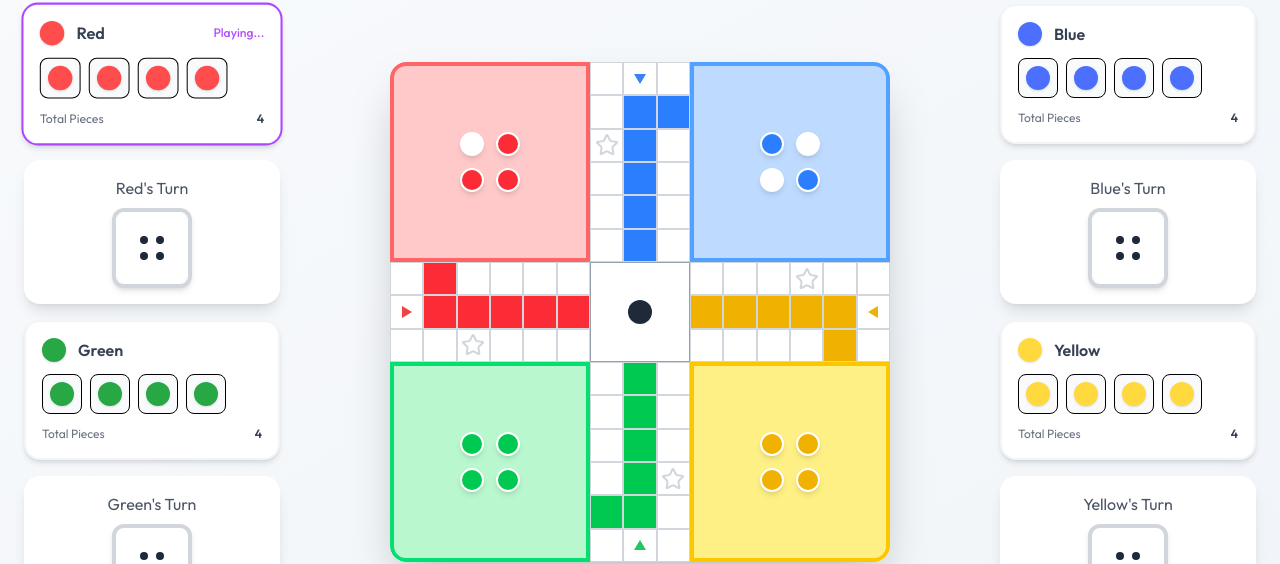
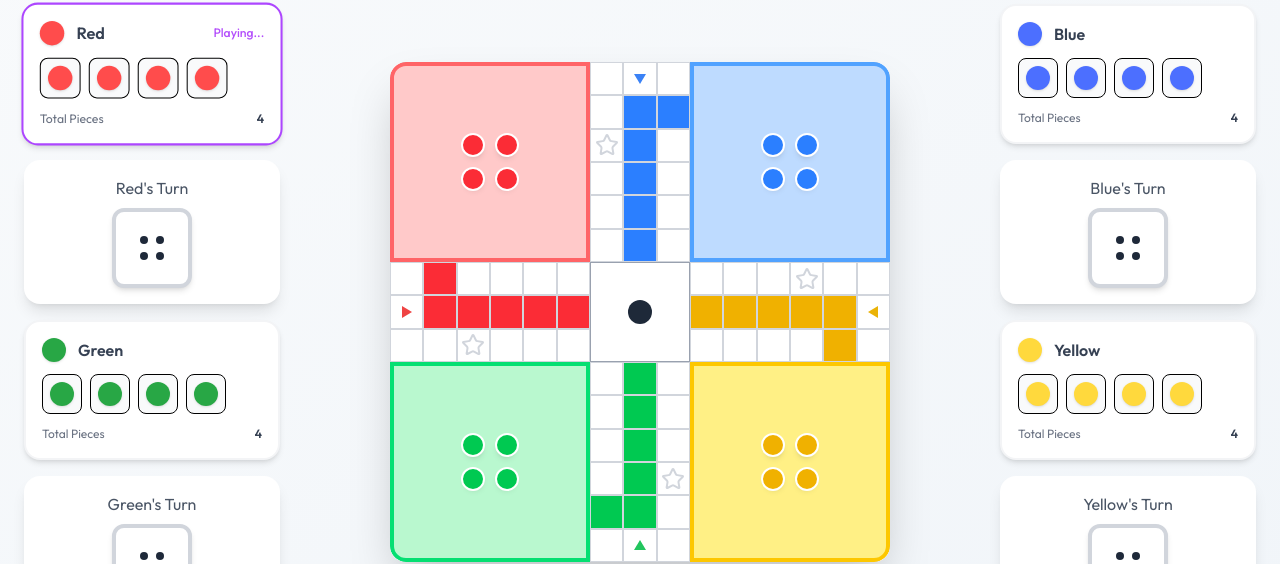
Before and after one commit to MeiRomney/Ludo, a React (Vite) app in the folder client/: page /gameplay in a window 1280 px wide. Shown: the part 84-648 px from the top of the page. Built offline with nearby package versions, Linux system fonts and the light colour scheme.

Commit message:
Added starting pieces' positions

```diff
--- a/client/src/components/GameBoard.jsx
+++ b/client/src/components/GameBoard.jsx
@@ -1,43 +1,12 @@
-import { ArrowUp, Star } from 'lucide-react';
+import { Star } from 'lucide-react';
 import React from 'react'
 
 const GameBoard = () => {
 
-    const blueSafeZone = [
-            [1, 7],
-            [2, 7],
-            [3, 7],
-            [4, 7],
-            [5, 7],
-            [1, 8],
-        ];
-
-    const redSafeZone = [
-            [7, 1],
-            [7, 2],
-            [7, 3],
-            [7, 4],
-            [7, 5],
-            [6, 1],
-        ];
-
-    const yellowSafeZone = [
-            [7, 9],
-            [7, 10],
-            [7, 11],
-            [7, 12],
-            [7, 13],
-            [8, 13],
-        ];
-
-    const greenSafeZone = [
-            [9, 7],
-            [10, 7],
-            [11, 7],
-            [12, 7],
-            [13, 7],
-            [13, 6],
-        ];
+    const blueSafeZone = [[1, 7], [2, 7], [3, 7], [4, 7], [5, 7], [1, 8],];
+    const redSafeZone = [[7, 1], [7, 2], [7, 3], [7, 4], [7, 5], [6, 1],];
+    const yellowSafeZone = [[7, 9], [7, 10], [7, 11], [7, 12], [7, 13], [8, 13],];
+    const greenSafeZone = [[9, 7], [10, 7], [11, 7], [12, 7], [13, 7], [13, 6],];
 
     // Safe/star zones
     const starZones = [
@@ -60,6 +29,12 @@ const GameBoard = () => {
     const greenHome = { rowStart: 9, colStart: 0, color: "bg-green-200", border: "border-green-400" };
     const yellowHome = { rowStart: 9, colStart: 9, color: "bg-yellow-200", border: "border-yellow-400" };
 
+    // Pieces starting position
+    const redPieces = [[2,2], [2,3], [3,2], [3,3]];
+    const bluePieces = [[2,11], [2,12], [3,11], [3,12]];
+    const greenPieces = [[11,2], [11,3], [12,2], [12,3]];
+    const yellowPieces = [[11,11], [11,12], [12,11], [12,12]];
+
     // helper function
     const match = (arr, row, col) => arr.some(([r, c]) => r === row && c === col);
 
@@ -69,6 +44,17 @@ const GameBoard = () => {
         if(match(redSafeZone, row, col)) return "bg-red-500";
         if(match(yellowSafeZone, row, col)) return "bg-yellow-500";
         return "bg-white";
+    }
+
+    const renderPieces = (row, col) => {
+        if(match(redPieces, row, col))
+            return <div className='w-6 h-6 bg-red-500 rounded-full border-2 border-white relative z-10'></div>;
+        if(match(bluePieces, row, col))
+            return <div className='w-6 h-6 bg-blue-500 rounded-full border-2 border-white relative z-10'></div>;
+        if(match(greenPieces, row, col))
+            return <div className='w-6 h-6 bg-green-500 rounded-full border-2 border-white relative z-10'></div>;
+        if(match(yellowPieces, row, col))
+            return <div className='w-6 h-6 bg-yellow-500 rounded-full border-2 border-white relative z-10'></div>;
     }
 
   return (
@@ -81,17 +67,17 @@ const GameBoard = () => {
 
                 const isStar = match(starZones, row, col);
                 const arrow = arrows.find((a)=> a.row === row && a.col === col);
-
                 const bgColor = getCellColor(row, col);
+                const pieces = renderPieces(row, col);
 
                 return (
                     <div
                     key={i}
                     className={`border border-gray-300 flex items-center justify-center ${bgColor}`}>
-                        {isStar && <span className='text-gray-300 text-sm'><Star/></span>}
+                        {isStar && <span className='text-gray-300 text-sm z-0 absolute'><Star/></span>}
                         {arrow && (
                             <div
-                                className={`w-0 h-0 border-l-[6px] border-r-[6px] border-b-[10px] ${arrow.rotation}`}
+                                className={`w-0 h-0 border-l-[6px] border-r-[6px] border-b-[10px] ${arrow.rotation} z-0 absolute`}
                                 style={{
                                     borderLeftColor: 'transparent',
                                     borderRightColor: 'transparent',
@@ -100,6 +86,7 @@ const GameBoard = () => {
                                 }}
                             ></div>
                         )}
+                        {pieces}
                     </div>
                 );
             })}
@@ -109,10 +96,9 @@ const GameBoard = () => {
                 className={`absolute top-0 left-0 w-[40%] h-[40%] ${redHome.color} ${redHome.border} border-4 rounded-tl-2xl flex items-center justify-center`}
             >
                 <div className='grid grid-cols-2 gap-3'>
-                    <div className='w-6 h-6 bg-white rounded-full shadow-md border-2 border-white'></div>
-                    <div className='w-6 h-6 bg-red-500 rounded-full shadow-md border-2 border-white'></div>
-                    <div className='w-6 h-6 bg-red-500 rounded-full shadow-md border-2 border-white'></div>
-                    <div className='w-6 h-6 bg-red-500 rounded-full shadow-md border-2 border-white'></div>
+                    {[...Array(4)].map((_, i)=> (
+                        <div key={i} className='w-5 h-5 bg-white rounded-full shadow-md border-2 border-white'></div>
+                    ))}
                 </div>
             </div>
 
@@ -121,10 +107,9 @@ const GameBoard = () => {
                 className={`absolute top-0 right-0 w-[40%] h-[40%] ${blueHome.color} ${blueHome.border} border-4 rounded-tr-2xl flex items-center justify-center`}
             >
                 <div className='grid grid-cols-2 gap-3'>
-                    <div className='w-6 h-6 bg-blue-500 rounded-full shadow-md border-2 border-white'></div>
-                    <div className='w-6 h-6 bg-white rounded-full shadow-md border-2 border-white'></div>
-                    <div className='w-6 h-6 bg-white rounded-full shadow-md border-2 border-white'></div>
-                    <div className='w-6 h-6 bg-blue-500 rounded-full shadow-md border-2 border-white'></div>
+                    {[...Array(4)].map((_, i)=> (
+                        <div key={i} className='w-5 h-5 bg-white rounded-full shadow-md border-2 border-white'></div>
+                    ))}
                 </div>
             </div>
 
@@ -133,10 +118,9 @@ const GameBoard = () => {
                 className={`absolute bottom-0 left-0 w-[40%] h-[40%] ${greenHome.color} ${greenHome.border} border-4 rounded-bl-2xl flex items-center justify-center`}
             >
                 <div className='grid grid-cols-2 gap-3'>
-                    <div className='w-6 h-6 bg-green-500 rounded-full shadow-md border-2 border-white'></div>
-                    <div className='w-6 h-6 bg-green-500 rounded-full shadow-md border-2 border-white'></div>
-                    <div className='w-6 h-6 bg-green-500 rounded-full shadow-md border-2 border-white'></div>
-                    <div className='w-6 h-6 bg-green-500 rounded-full shadow-md border-2 border-white'></div>
+                    {[...Array(4)].map((_, i)=> (
+                        <div key={i} className='w-5 h-5 bg-white rounded-full shadow-md border-2 border-white'></div>
+                    ))}
                 </div>
             </div>
 
@@ -145,10 +129,9 @@ const GameBoard = () => {
                 className={`absolute bottom-0 right-0 w-[40%] h-[40%] ${yellowHome.color} ${yellowHome.border} border-4 rounded-br-2xl flex items-center justify-center`}
             >
                 <div className='grid grid-cols-2 gap-3'>
-                    <div className='w-6 h-6 bg-yellow-500 rounded-full shadow-md border-2 border-white'></div>
-                    <div className='w-6 h-6 bg-yellow-500 rounded-full shadow-md border-2 border-white'></div>
-                    <div className='w-6 h-6 bg-yellow-500 rounded-full shadow-md border-2 border-white'></div>
-                    <div className='w-6 h-6 bg-yellow-500 rounded-full shadow-md border-2 border-white'></div>
+                    {[...Array(4)].map((_, i)=> (
+                        <div key={i} className='w-5 h-5 bg-white rounded-full shadow-md border-2 border-white'></div>
+                    ))}
                 </div>
             </div>
 
```
